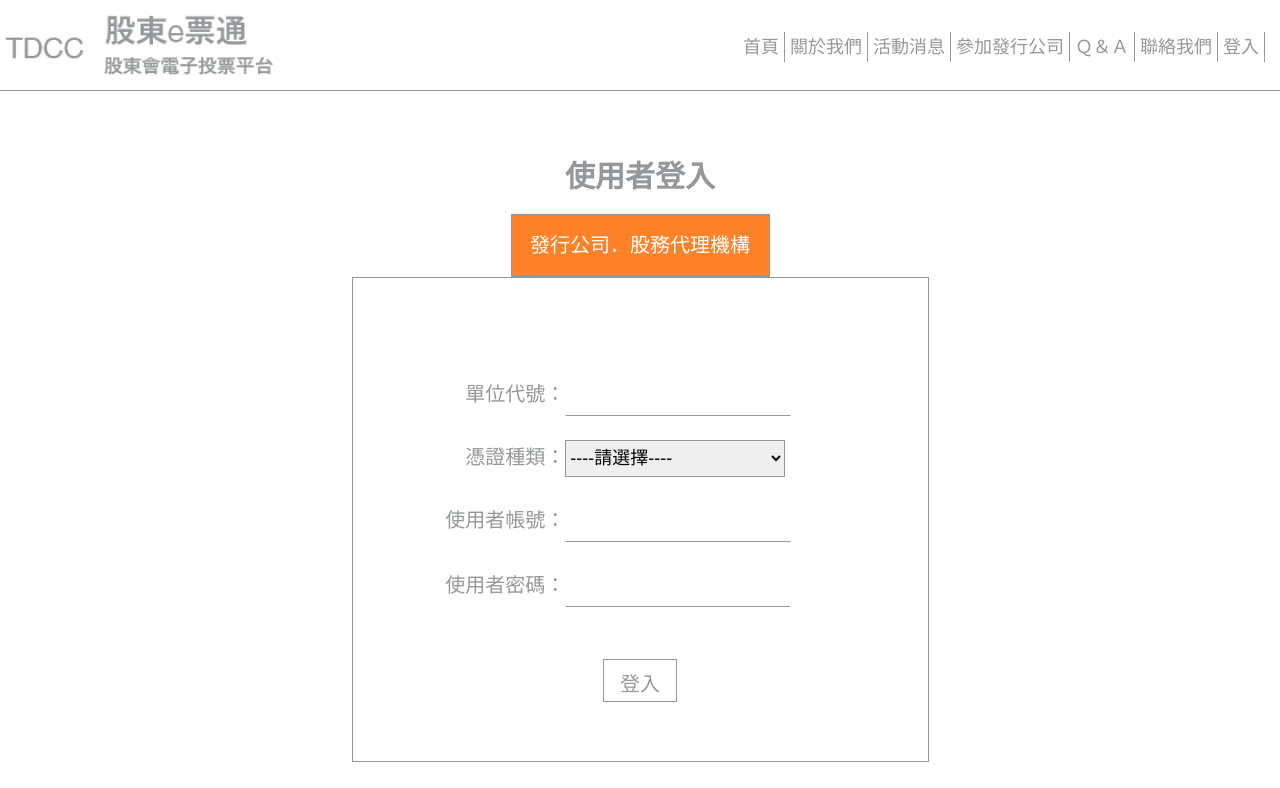
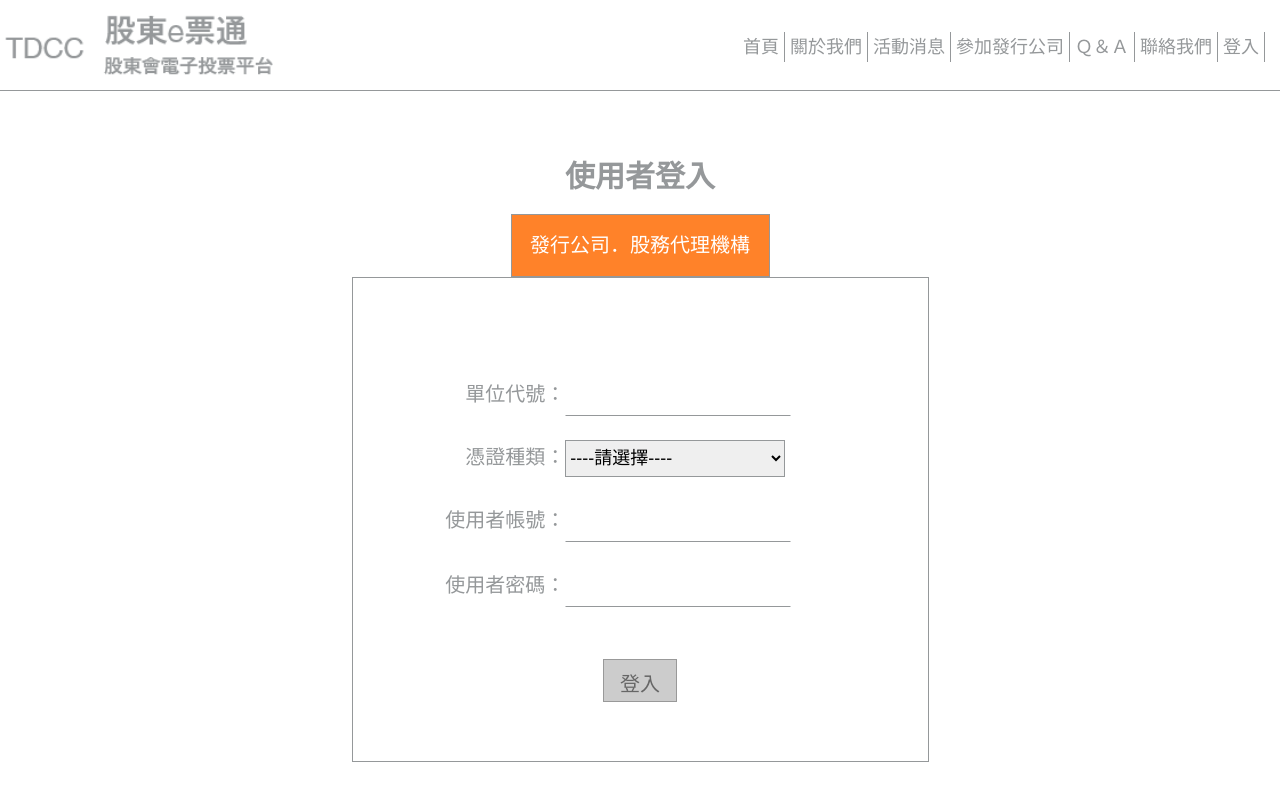
Before and after one commit to amber90031/angular-tdcc-project, an Angular app: page /login in a window 1280 px wide. Shown: the top 788 px of the page. Built offline with nearby package versions, Linux system fonts and the light colour scheme.

Commit message:
密碼的input的type、按鈕disabled css

```diff
--- a/src/app/login/login/login.component.html
+++ b/src/app/login/login/login.component.html
@@ -37,7 +37,11 @@
       </div>
       <div class="l-field">
         <label class="l-fieldname">使用者密碼：</label>
-        <input class="l-fielddata" formControlName="userPassword" />
+        <input
+          type="password"
+          class="l-fielddata"
+          formControlName="userPassword"
+        />
         <p *ngIf="userPassword.dirty && userPassword.invalid" class="l-p-msg">
           請輸入使用者密碼
         </p>
--- a/src/assets/css/style.css
+++ b/src/assets/css/style.css
@@ -28,6 +28,13 @@ button:hover {
   background-color: rgba(0, 0, 0, 0.1);
 }
 
+button:disabled,
+button[disabled] {
+  border: 1px solid #999999;
+  background-color: #cccccc;
+  color: #666666;
+}
+
 /* input */
 
 input {
```
